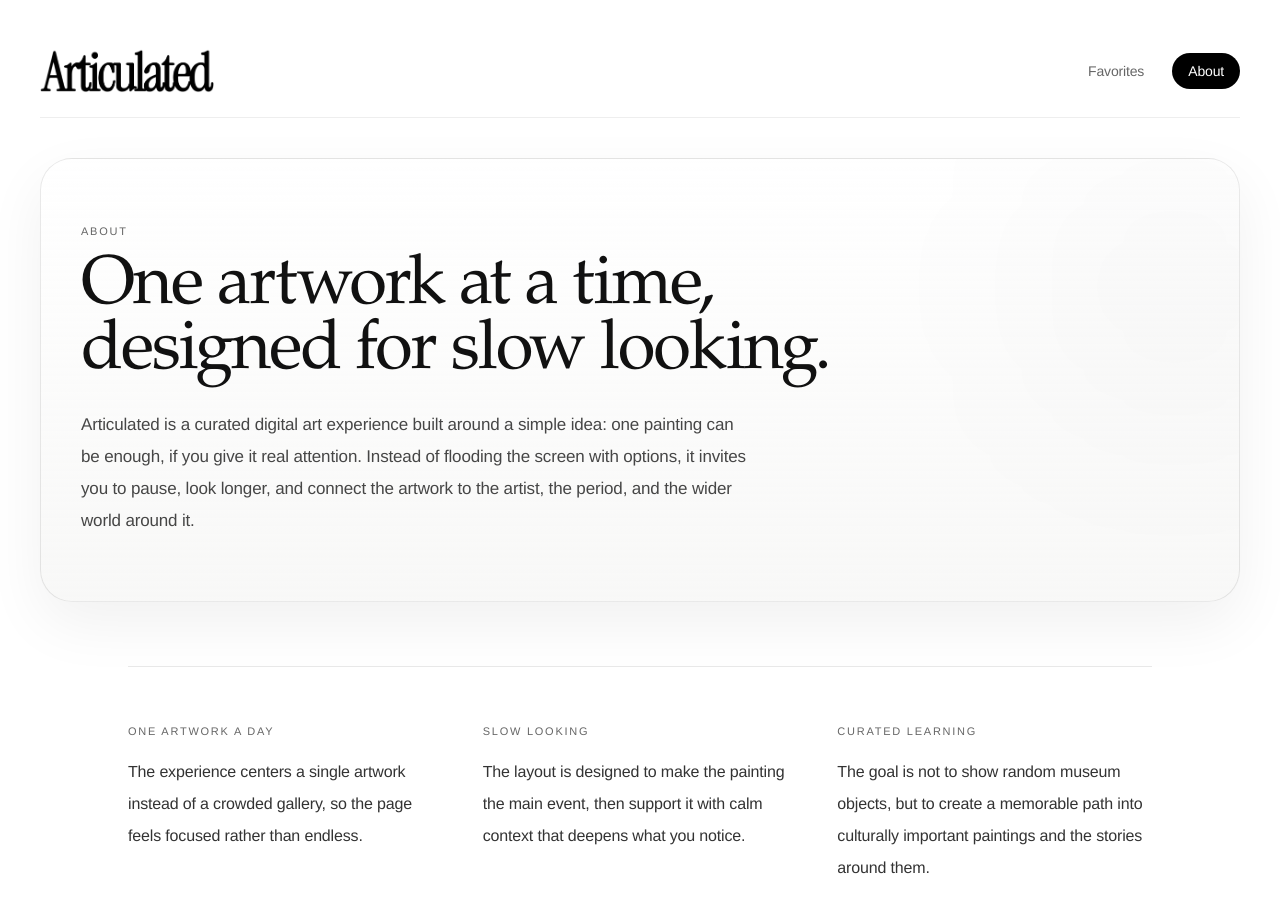
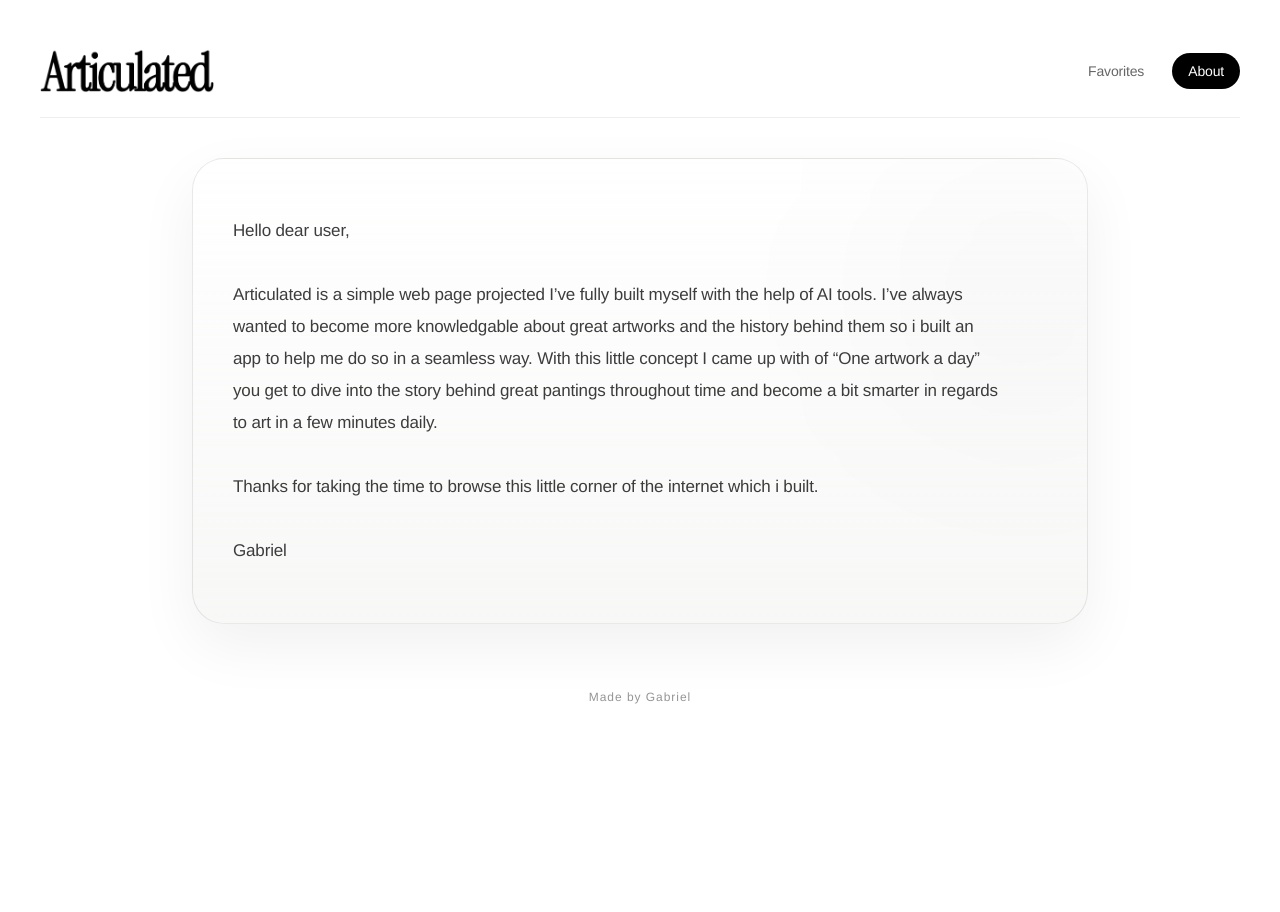
Before and after one commit to gabos-cmd/articulated, a Next.js app: page /about in a window 1280 px wide. Shown: the top 912 px of the page. After the commit the page ends 802 px from the top, so only its background shows below. Built offline with nearby package versions, Linux system fonts and the light colour scheme.

Commit message:
about, by me, logo

```diff
--- a/app/about/page.tsx
+++ b/app/about/page.tsx
@@ -1,3 +1,4 @@
+import { FooterSignature } from "@/components/FooterSignature";
 import { SiteNav } from "@/components/SiteNav";
 
 export default function AboutPage() {
@@ -6,59 +7,31 @@ export default function AboutPage() {
       <div className="mx-auto max-w-[1380px]">
         <SiteNav />
 
-        <section className="relative mt-10 overflow-hidden rounded-[2rem] border border-line bg-[linear-gradient(180deg,rgba(255,255,255,1),rgba(246,246,245,0.78))] px-6 py-12 shadow-[0_22px_60px_rgba(17,17,17,0.06)] sm:px-10 sm:py-16">
-          <div className="pointer-events-none absolute -right-12 top-4 h-56 w-56 rounded-full bg-black/[0.04] blur-[110px]" />
-          <div className="relative max-w-3xl">
-            <p className="text-[11px] font-medium uppercase tracking-[0.16em] text-muted">
-              About
-            </p>
-            <h1 className="mt-4 font-display text-[3rem] leading-[0.94] tracking-[-0.03em] text-foreground sm:text-[4.3rem]">
-              One artwork at a time,
-              <br />
-              designed for slow looking.
-            </h1>
-            <p className="mt-6 max-w-2xl text-[17px] leading-8 text-black/72">
-              Articulated is a curated digital art experience built around a
-              simple idea: one painting can be enough, if you give it real
-              attention. Instead of flooding the screen with options, it invites
-              you to pause, look longer, and connect the artwork to the artist,
-              the period, and the wider world around it.
-            </p>
+        <section className="mx-auto mt-10 max-w-4xl">
+          <div className="relative overflow-hidden rounded-[2rem] border border-line bg-[linear-gradient(180deg,rgba(255,255,255,1),rgba(246,246,245,0.82))] px-6 py-10 shadow-[0_22px_60px_rgba(17,17,17,0.06)] sm:px-10 sm:py-14">
+            <div className="pointer-events-none absolute -right-12 top-4 h-56 w-56 rounded-full bg-black/[0.04] blur-[110px]" />
+            <div className="relative max-w-3xl space-y-8 text-[17px] leading-8 text-black/76">
+              <p>Hello dear user,</p>
+              <p>
+                Articulated is a simple web page projected I’ve fully built
+                myself with the help of AI tools. I’ve always wanted to become
+                more knowledgable about great artworks and the history behind
+                them so i built an app to help me do so in a seamless way. With
+                this little concept I came up with of “One artwork a day” you
+                get to dive into the story behind great pantings throughout time
+                and become a bit smarter in regards to art in a few minutes
+                daily.
+              </p>
+              <p>
+                Thanks for taking the time to browse this little corner of the
+                internet which i built.
+              </p>
+              <p>Gabriel</p>
+            </div>
           </div>
         </section>
 
-        <section className="mx-auto mt-16 max-w-5xl">
-          <div className="grid gap-12 border-t border-line py-14 md:grid-cols-3 md:gap-10">
-            <div>
-              <p className="text-[11px] font-medium uppercase tracking-[0.16em] text-muted">
-                One artwork a day
-              </p>
-              <p className="mt-4 text-[16px] leading-8 text-foreground/86">
-                The experience centers a single artwork instead of a crowded
-                gallery, so the page feels focused rather than endless.
-              </p>
-            </div>
-            <div>
-              <p className="text-[11px] font-medium uppercase tracking-[0.16em] text-muted">
-                Slow looking
-              </p>
-              <p className="mt-4 text-[16px] leading-8 text-foreground/86">
-                The layout is designed to make the painting the main event, then
-                support it with calm context that deepens what you notice.
-              </p>
-            </div>
-            <div>
-              <p className="text-[11px] font-medium uppercase tracking-[0.16em] text-muted">
-                Curated learning
-              </p>
-              <p className="mt-4 text-[16px] leading-8 text-foreground/86">
-                The goal is not to show random museum objects, but to create a
-                memorable path into culturally important paintings and the
-                stories around them.
-              </p>
-            </div>
-          </div>
-        </section>
+        <FooterSignature className="mt-16" />
       </div>
     </main>
   );
--- a/components/ArtworkExperience.tsx
+++ b/components/ArtworkExperience.tsx
@@ -3,6 +3,7 @@
 import { useEffect, useState } from "react";
 
 import { ArtworkCard } from "@/components/ArtworkCard";
+import { FooterSignature } from "@/components/FooterSignature";
 import { InfoSection } from "@/components/InfoSection";
 import { SiteNav } from "@/components/SiteNav";
 import { YearMomentsCard } from "@/components/YearMomentsCard";
@@ -93,6 +94,8 @@ export function ArtworkExperience({
             description={artwork.lookingPrompt}
             tone="prompt"
           />
+
+          <FooterSignature className="pt-16" />
         </div>
       </section>
     </main>
--- a/components/FavoritesClient.tsx
+++ b/components/FavoritesClient.tsx
@@ -4,6 +4,7 @@ import Image from "next/image";
 import Link from "next/link";
 import { useEffect, useState } from "react";
 
+import { FooterSignature } from "@/components/FooterSignature";
 import { SiteNav } from "@/components/SiteNav";
 import { FAVORITES_STORAGE_KEY, type Artwork } from "@/lib/artwork";
 
@@ -100,7 +101,7 @@ export function FavoritesClient() {
                         fill
                         unoptimized
                         alt={artwork.imageAlt}
-                        className="object-contain transition duration-500 group-hover:scale-[1.02]"
+                        className="object-cover transition duration-500 group-hover:scale-[1.04]"
                         sizes="(max-width: 1280px) 50vw, 33vw"
                         src={artwork.imageUrl}
                       />
@@ -130,6 +131,8 @@ export function FavoritesClient() {
             ))}
           </section>
         )}
+
+        <FooterSignature className="mt-16" />
       </div>
     </main>
   );
--- /dev/null
+++ b/components/FooterSignature.tsx
@@ -0,0 +1,13 @@
+type FooterSignatureProps = {
+  className?: string;
+};
+
+export function FooterSignature({ className = "" }: FooterSignatureProps) {
+  return (
+    <footer className={className}>
+      <p className="text-center text-[12px] font-medium tracking-[0.08em] text-black/42">
+        Made by Gabriel
+      </p>
+    </footer>
+  );
+}
--- a/components/SiteNav.tsx
+++ b/components/SiteNav.tsx
@@ -1,6 +1,5 @@
 "use client";
 
-import Image from "next/image";
 import Link from "next/link";
 import { usePathname } from "next/navigation";
 
@@ -35,12 +34,10 @@ export function SiteNav({ variant = "page" }: SiteNavProps) {
         className="inline-flex items-center transition duration-200 hover:opacity-75"
         href="/"
       >
-        <Image
+        <img
           alt="Articulated"
-          className="h-auto w-[148px] sm:w-[174px]"
+          className="block h-auto w-[148px] sm:w-[174px]"
           height={394}
-          priority={isOverlay}
-          sizes="(max-width: 640px) 148px, 174px"
           src="/logo.png"
           width={1511}
         />
```
